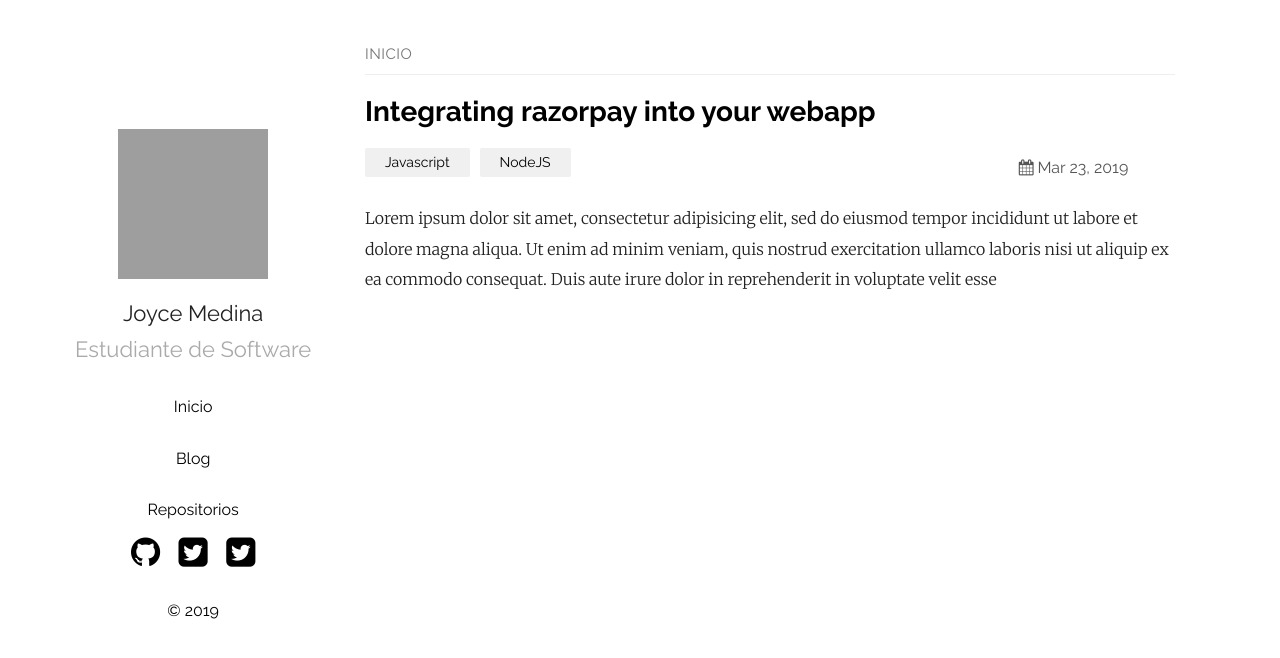
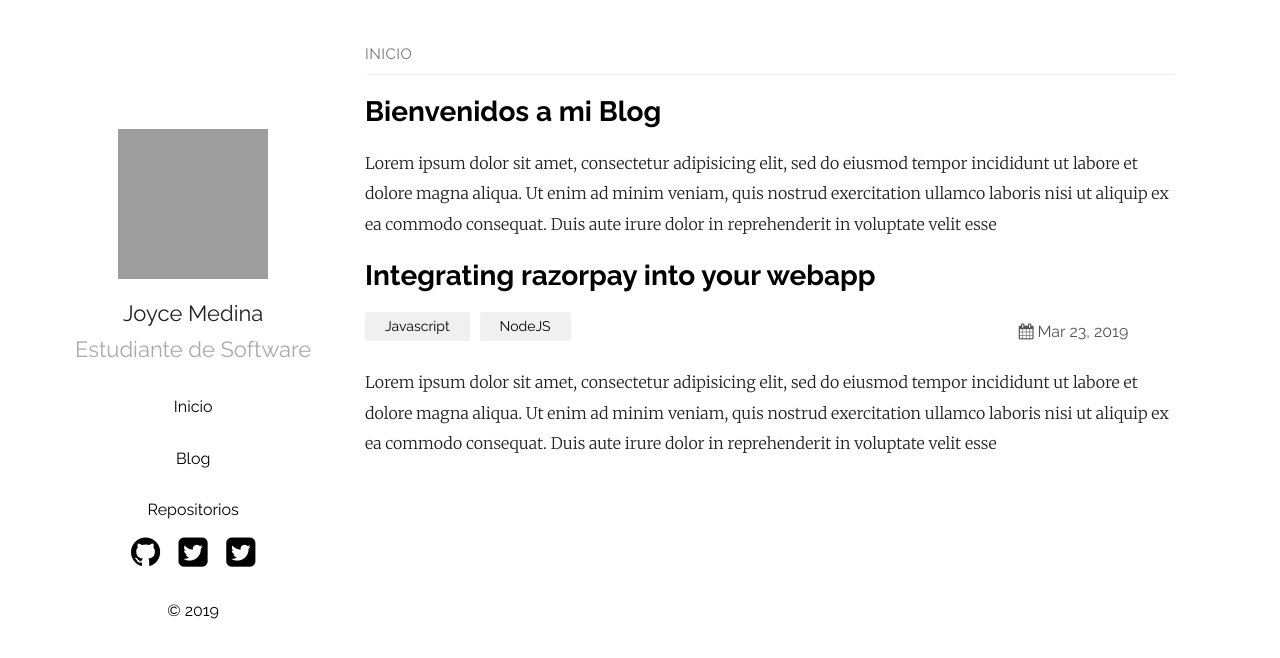
Before and after one commit to DaveNPlay/blo4, a Jekyll site: the page built from index.md, in a window 1280 px wide. Shown: the top 658 px of the page. Built offline with Jekyll 4.4.1, drawn with Linux system fonts in a browser that asks for light colours; grey boxes are pictures that could not be loaded.

Commit message:
Update home.html

```diff
--- a/_layouts/home.html
+++ b/_layouts/home.html
@@ -12,6 +12,14 @@ layout: default
 <ul class="posts">
   <li>
     <h1 id="posts-label">Inicio</h1>
+  </li>
+<li><a class="post-link" href="#">
+      <h2 class="post-title">Bienvenidos a mi Blog</h2>
+    </a>
+
+    <div class="post"><p>Lorem ipsum dolor sit amet, consectetur adipisicing elit, sed do eiusmod tempor incididunt ut labore et dolore magna aliqua. Ut enim ad minim veniam, quis nostrud exercitation ullamco laboris nisi ut aliquip ex ea commodo consequat. Duis aute irure dolor in reprehenderit in voluptate velit esse</p>
+
+</div>
   </li>
 
   {%- for post in site.posts -%}
```
